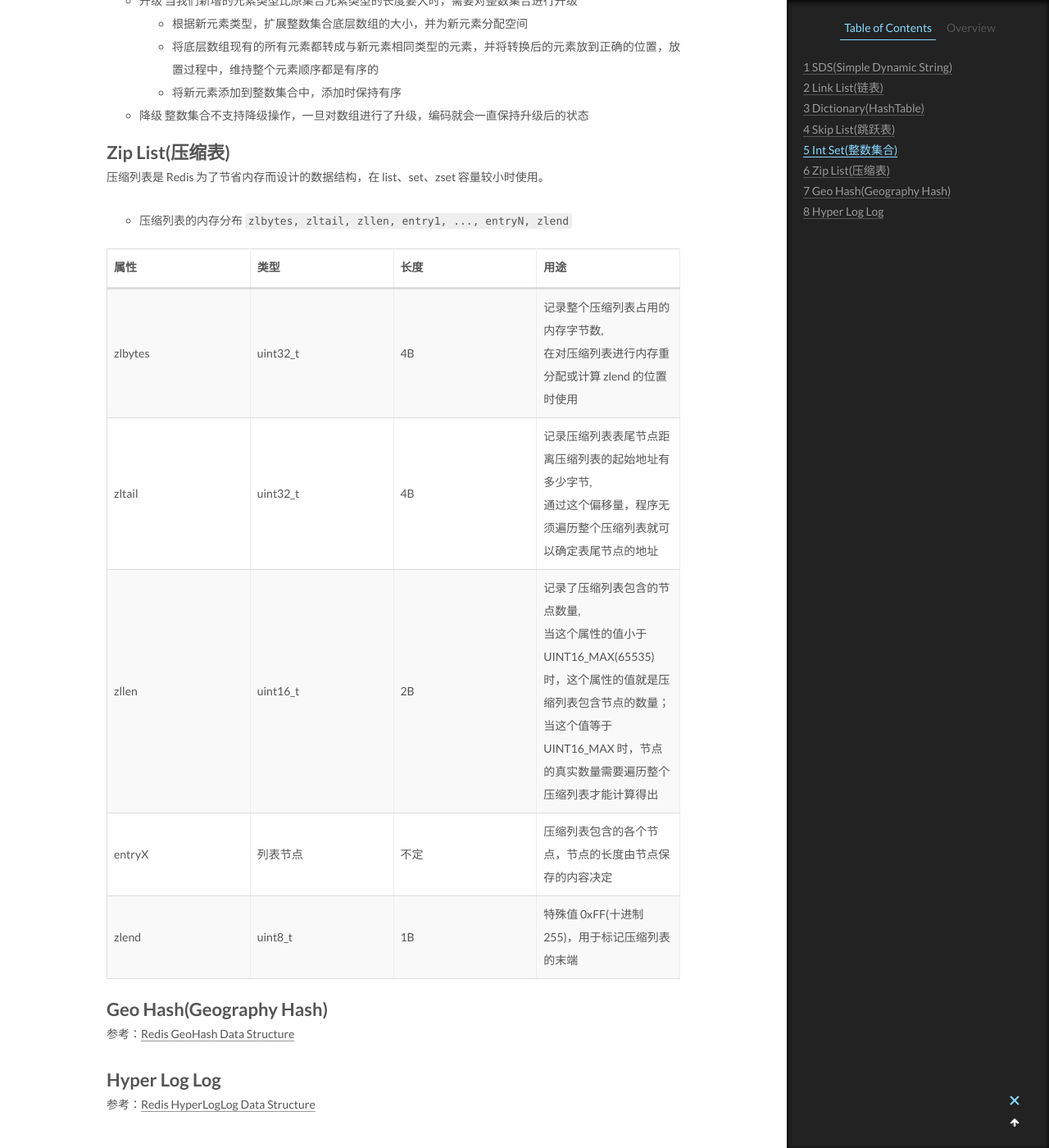
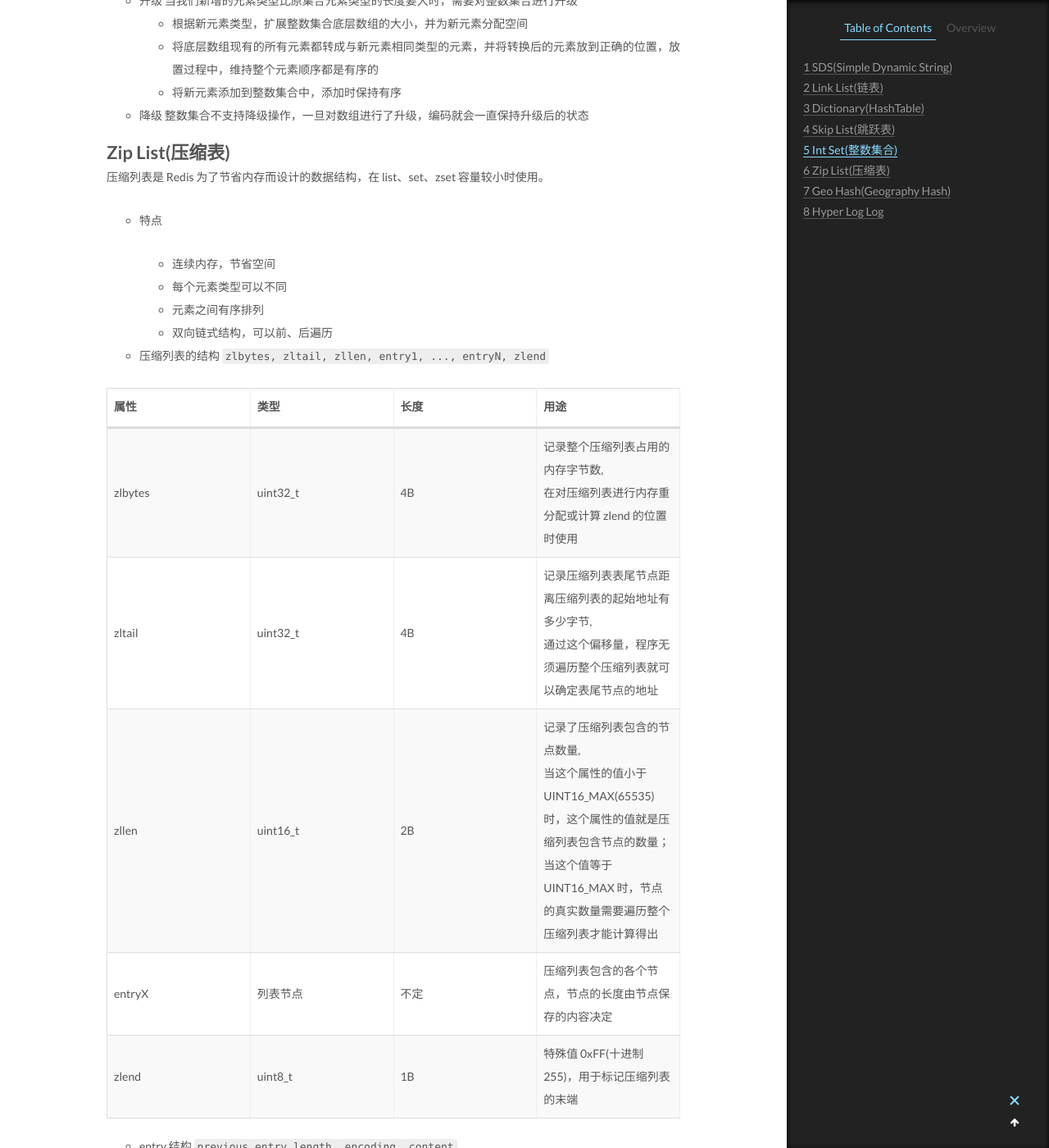
Before and after one commit to CodeHunter2006/CodeHunter2006.github.io, a Jekyll site: the page built from _posts/2020-11-23-Redis_Underlying_Data_Structure.md, in a window 1280 px wide and 1400 px high, scrolled down 3940 px. Shown: the whole window at 82% size. Built offline with Jekyll 4.4.1, drawn with Linux system fonts in a browser that asks for light colours; some of the changed text lies outside the part shown.

Commit message:
[doc]: add contents.

```diff
--- a/_posts/2020-11-23-Redis_Underlying_Data_Structure.md
+++ b/_posts/2020-11-23-Redis_Underlying_Data_Structure.md
@@ -163,7 +163,14 @@
 
 压缩列表是 Redis 为了节省内存而设计的数据结构，在 list、set、zset 容量较小时使用。
 
-- 压缩列表的内存分布
+- 特点
+
+  - 连续内存，节省空间
+  - 每个元素类型可以不同
+  - 元素之间有序排列
+  - 双向链式结构，可以前、后遍历
+
+- 压缩列表的结构
   `zlbytes, zltail, zllen, entry1, ..., entryN, zlend`
 
 | 属性    | 类型     | 长度 | 用途                                                                                                                                                                                            |
@@ -174,6 +181,18 @@
 | entryX  | 列表节点 | 不定 | 压缩列表包含的各个节点，节点的长度由节点保存的内容决定                                                                                                                                          |
 | zlend   | uint8_t  | 1B   | 特殊值 0xFF(十进制 255)，用于标记压缩列表的末端                                                                                                                                                 |
 
+- entry 结构
+  `previous_entry_length, encoding, content`
+
+| 属性                  | 长度   | 用途                                                                                                                                                |
+| --------------------- | ------ | --------------------------------------------------------------------------------------------------------------------------------------------------- |
+| previous_entry_length | 1/5B   | 记录前一个数据的长度，以便从后向前遍历。<br>如果前一元素长度小于 254 字节则用 1 字节表示，否则用 5 字节表示(第一字节值为 254，后面四字节存储实际值) |
+| encoding              | 1/2/5B | 描述存储内容的编码式，以及长度                                                                                                                      |
+| content               | 不定   | 存储的内容                                                                                                                                          |
+
+- 从上面可以看出，Redis 为了节省内存，已做到极致
+- 向中间插入元素时，如果 previous_entry_length 本身的长度发生变化，会引发连锁更新，时间复杂度为 O(n)，但好在元素不多，所以不会造成性能问题
+
 # Geo Hash(Geography Hash)
 
 参考：[Redis GeoHash Data Structure](/2020/11/28/Redis_GeoHash/)
```
